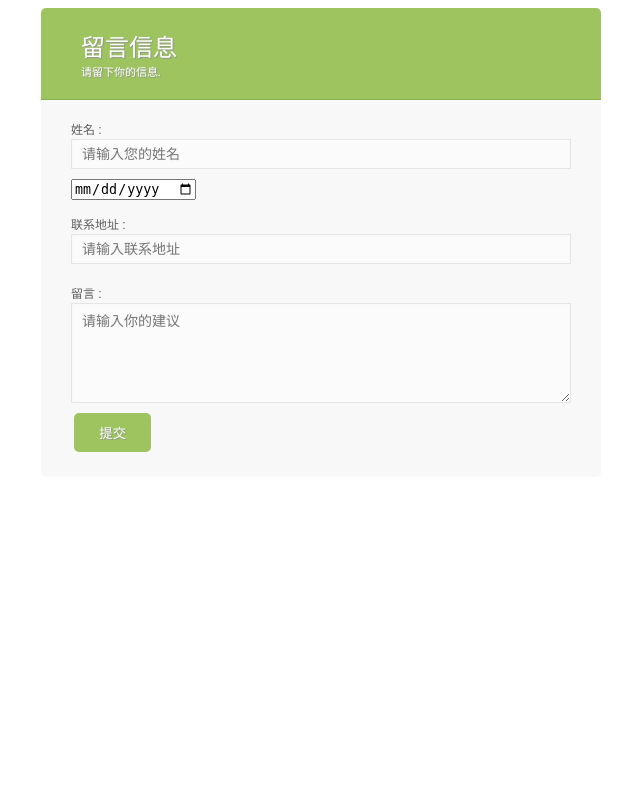
After one commit to 15872998154/todo_list, a Flask app: template todo_list/templates/test.html in a window 1280 px wide. The commit adds this page. Shown: the top 787 px of the page, without its empty margins (319-959 px from the left). Run offline with Flask 2, Linux system fonts and the light colour scheme; the template is opened without the code that fills it, so the values that code supplies are empty.

Commit message:
add function

```diff
--- a/config.py
+++ b/config.py
@@ -1,4 +1,6 @@
 import os
+
+
 
 basedir = os.path.abspath(os.path.dirname(__file__))
 #数据库连接代码
--- a/todo_list/__init__.py
+++ b/todo_list/__init__.py
@@ -1,4 +1,5 @@
 from flask import Flask
+from flask_sqlalchemy import SQLAlchemy
 from flask_sqlalchemy import SQLAlchemy
 
 app = Flask(__name__)
@@ -9,6 +10,4 @@ app.config.from_object('config')
 
 db = SQLAlchemy(app)
 
-
-
 from todo_list import views, models # 导入视图函数
--- a/todo_list/models.py
+++ b/todo_list/models.py
@@ -1,5 +1,5 @@
 from todo_list import db
-from datetime import datetime
+from datetime import datetime,date
 
 
 class List(db.Model):
@@ -9,6 +9,10 @@ class List(db.Model):
     title = db.Column(db.String(250),index=True,unique=True)
     description = db.Column(db.Text,index=True)
     status = db.Column(db.String(20), index=True)
+    complete_time = db.Column(db.DateTime, default=datetime.now, onupdate=datetime.now, nullable=False)
+    deadline = db.Column(db.Date, nullable=False)
 
     def __repr__(self):
         return    ' ' + self.title
+
+db.create_all()
--- /dev/null
+++ b/todo_list/templates/test.html
@@ -0,0 +1,132 @@
+
+    <style>
+        .smart-green {
+
+            margin-left: auto;
+            margin-right: auto;
+            max-width: 500px;
+            background: #F8F8F8;
+            padding: 30px 30px 20px 30px;
+            font: 12px Arial, Helvetica, sans-serif;
+            color: #666;
+            border-radius: 5px;
+            -webkit-border-radius: 5px;
+            -moz-border-radius: 5px;
+        }
+
+        .smart-green h1 {
+            font: 24px "Trebuchet MS", Arial, Helvetica, sans-serif;
+            padding: 20px 0px 20px 40px;
+            display: block;
+            margin: -30px -30px 10px -30px;
+            color: #FFF;
+            background: #9DC45F;
+            text-shadow: 1px 1px 1px #949494;
+            border-radius: 5px 5px 0px 0px;
+            -webkit-border-radius: 5px 5px 0px 0px;
+            -moz-border-radius: 5px 5px 0px 0px;
+            border-bottom: 1px solid #89AF4C;
+        }
+
+        .smart-green h1 > span {
+            display: block;
+            font-size: 11px;
+            color: #FFF;
+        }
+
+        .smart-green label {
+            display: block;
+            margin: 0px 0px 5px;
+        }
+
+        .smart-green label > span {
+            float: left;
+            margin-top: 10px;
+            color: #5E5E5E;
+        }
+
+        .smart-green input[type="text"], .smart-green input[type="email"], .smart-green textarea, .smart-green select {
+            color: #555;
+            height: 30px;
+            line-height: 15px;
+            width: 100%;
+            padding: 0px 0px 0px 10px;
+            margin-top: 2px;
+            border: 1px solid #E5E5E5;
+            background: #FBFBFB;
+            outline: 0;
+            -webkit-box-shadow: inset 1px 1px 2px rgba(238, 238, 238, 0.2);
+            box-shadow: inset 1px 1px 2px rgba(238, 238, 238, 0.2);
+            font: normal 14px/14px Arial, Helvetica, sans-serif;
+        }
+
+        .smart-green textarea {
+            height: 100px;
+            padding-top: 10px;
+        }
+
+
+        .smart-green .button {
+            background-color: #9DC45F;
+            border-radius: 5px;
+            -webkit-border-radius: 5px;
+            -moz-border-border-radius: 5px;
+            border: none;
+            padding: 10px 25px 10px 25px;
+            color: #FFF;
+            text-shadow: 1px 1px 1px #949494;
+        }
+
+        .smart-green .button:hover {
+            background-color: #80A24A;
+        }
+
+        .error-msg{
+            color: red;
+            margin-top: 10px;
+        }
+        .success-msg{
+            color: #80A24A;
+            margin-top: 10px;
+            margin-bottom: 10px;
+        }
+    </style>
+</head>
+<body>
+<form action="/form/" method="post" class="smart-green">
+    <h1>留言信息
+        <span>请留下你的信息.</span>
+    </h1>
+    <label>
+        <span>姓名 :</span>
+        <input id="name" type="text" name="name" class="error" placeholder="请输入您的姓名"/>
+        <div class="error-msg"></div>
+    </label>
+
+    <label>
+
+        <input  type="date" value=""  />
+
+    </label>
+
+    <label>
+        <span>联系地址 :</span>
+        <input id="address" type="text" value="" name="address" placeholder="请输入联系地址"/>
+        <div class="error-msg"></div>
+    </label>
+
+    <label>
+        <span>留言 :</span>
+        <textarea id="message" name="message"  placeholder="请输入你的建议"></textarea>
+        <div class="error-msg"></div>
+    </label>
+    <div class="success-msg"></div>
+    <label>
+        <span>&nbsp;</span>
+        <input type="submit" class="button" value="提交"/>
+    </label>
+
+</form>
+
+</body>
+</html>
--- a/todo_list/views.py
+++ b/todo_list/views.py
@@ -9,9 +9,9 @@ from todo_list.models import List
 def add_item():
     form = ListForm()
     if form.validate_on_submit():
-        db.create_all()
+        # db.create_all()
         # print("form.title" + form.data['title'])
-        transcation = List(title = form.data['title'], description = form.data['description'], status = form.data['tag'])
+        transcation = List(title = form.data['title'], description = form.data['description'], status = form.data['tag'], deadline = form.data['deadline'])
 
         db.session.add(transcation)
         db.session.commit()
```
Also changed, not shown: todo_list/forms.py (+4 -4 lines), todo_list/static/bootstrap-3.3.7-dist/css/form.css (added, +91 -0 lines), todo_list/templates/add_item.html (+45 -2 lines), todo_list/templates/base.html (+5 -3 lines), todo_list/templates/complete_item.html (+5 -3 lines), todo_list/templates/list_item.html (+24 -9 lines), todo_list/templates/uncomplete_item.html (+3 -6 lines), todo_list/templates/untitled.html (added, +106 -0 lines), data.sqlite.
